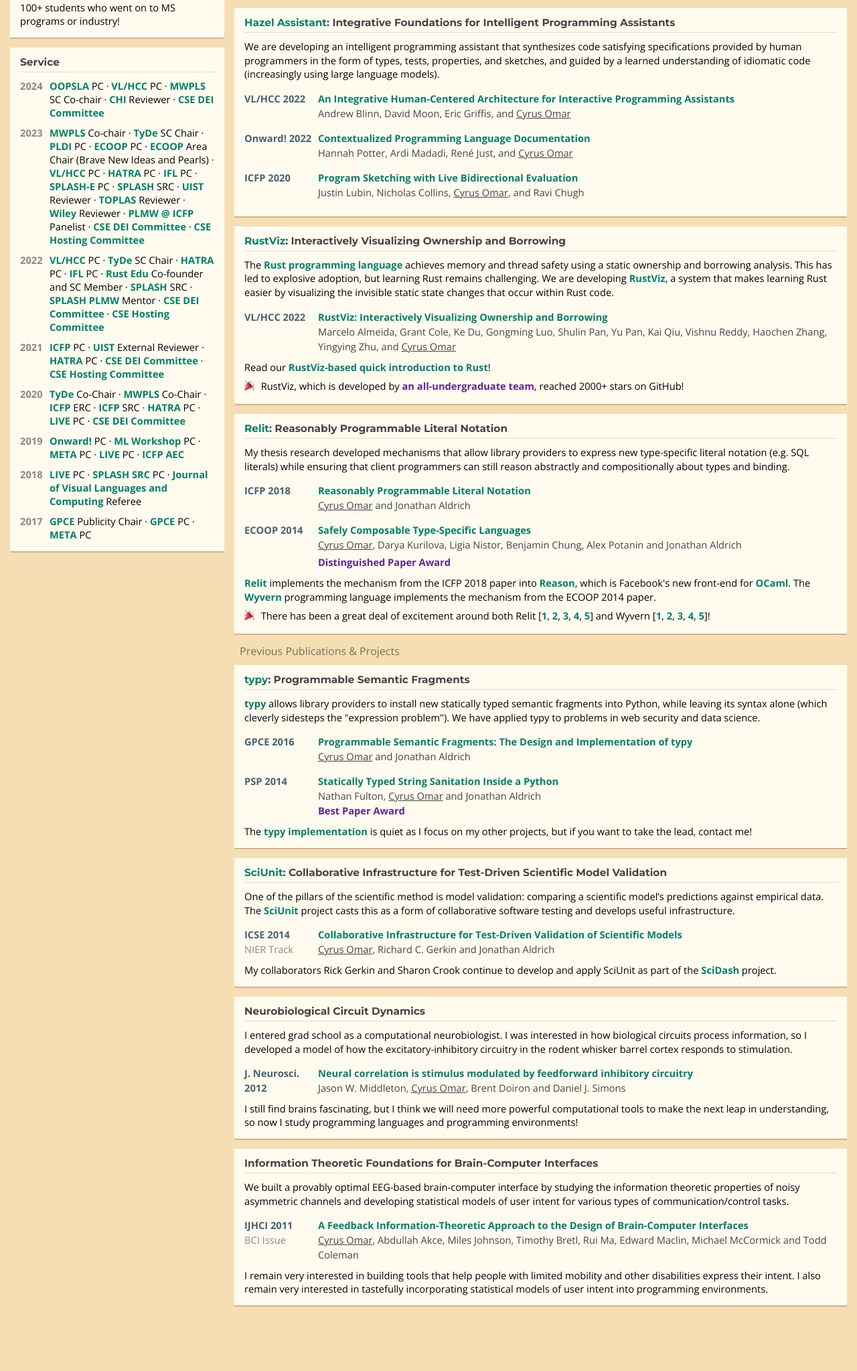
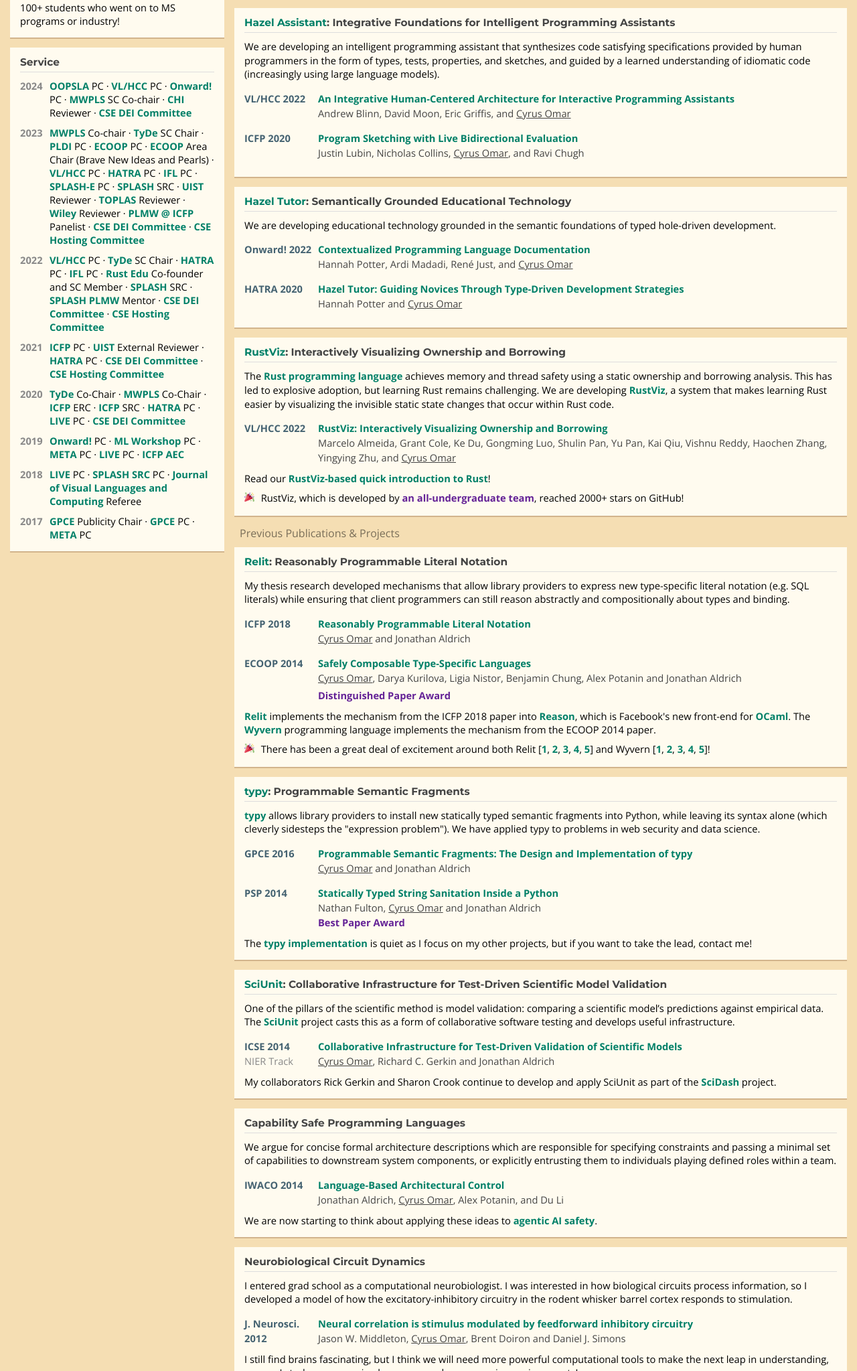
Before and after one commit to cyrus-/webpage, a plain HTML site: page index.html in a window 1280 px wide. Shown: the part 1236-3283 px from the top of the page at 67% size. Before the commit the page ends 3215 px from the top, so only its background shows below. Drawn offline with nearby package versions, Linux system fonts and the light colour scheme.

Commit message:
added IWACO, separated out hazel tutor, added onward to service

```diff
--- a/index.html
+++ b/index.html
@@ -326,6 +326,7 @@
             <div class="service-item">
               <a href="https://2024.splashcon.org/track/splash-2024-oopsla">OOPSLA</a> PC &middot;
               <a href="https://conf.researchr.org/home/vlhcc-2024">VL/HCC</a> PC &middot;
+              <a href="https://2024.splashcon.org/track/splash-2024-Onward-papers">Onward!</a> PC &middot;
               <a>MWPLS</a> SC Co-chair &middot;
               <a href="https://chi2024.acm.org/">CHI</a> Reviewer &middot;
               <a>CSE DEI Committee</a>
@@ -708,7 +709,25 @@
             </div>
           </div>
         </div>
-
+        <div class="paper">
+          <div class="paper-venue">ICFP 2020</div>
+          <div class="paper-details">
+            <div class="paper-title-line">
+              <a class="major-paper" href="https://arxiv.org/pdf/1911.00583.pdf">Program Sketching with Live
+                Bidirectional Evaluation</a>
+            </div>
+            <div class="paper-authors">
+              Justin Lubin, Nicholas Collins, <span class="me-author">Cyrus Omar</span>, and Ravi Chugh
+            </div>
+          </div>
+        </div>
+        </p>
+      </div>
+      <div class="card">
+        <h2><a href="https://hazel.org/">Hazel Tutor</a>: Semantically Grounded Educational Technology</h2>
+        <p>We are developing educational technology grounded in the semantic foundations of typed hole-driven
+          development.</p>
+        <p>
         <div class="paper">
           <div class="paper-venue">Onward! 2022</div>
           <div class="paper-details">
@@ -722,14 +741,14 @@
           </div>
         </div>
         <div class="paper">
-          <div class="paper-venue">ICFP 2020</div>
+          <div class="paper-venue">HATRA 2020</div>
           <div class="paper-details">
             <div class="paper-title-line">
-              <a class="major-paper" href="https://arxiv.org/pdf/1911.00583.pdf">Program Sketching with Live
-                Bidirectional Evaluation</a>
+              <a class="major-paper" href="https://hazel.org/hazeltutor-hatra2020.pdf">Hazel Tutor: Guiding Novices
+                Through Type-Driven Development Strategies</a>
             </div>
             <div class="paper-authors">
-              Justin Lubin, Nicholas Collins, <span class="me-author">Cyrus Omar</span>, and Ravi Chugh
+              Hannah Potter and <span class="me-author">Cyrus Omar</span>
             </div>
           </div>
         </div>
@@ -783,6 +802,8 @@
           </div>
         </div>
       </div>
+
+      <div class="project-separator">Previous Publications &amp; Projects</div>
       <div class="card" id="hazelnut-live">
         <h2><a href="http://www.github.com/cyrus-/relit/">Relit</a>: Reasonably Programmable Literal Notation</h2>
         <p>My thesis research developed mechanisms that allow library providers to express new type-specific literal
@@ -855,7 +876,6 @@
         </div>
       </div>
 
-      <div class="project-separator">Previous Publications &amp; Projects</div>
       <div class="card" id="hazelnut-popl17">
         <h2><a href="https://github.com/cyrus-/typy">typy</a>: Programmable Semantic Fragments</h2>
         <p><a href="https://github.com/cyrus-/typy">typy</a> allows library providers to install new statically typed
@@ -923,6 +943,44 @@
         <div>My collaborators Rick Gerkin and Sharon Crook continue to develop and apply SciUnit as part of the <a
             href="http://scidash.github.io/">SciDash</a> project.</div>
 
+        <!--<h4>LIVE 2017 Presentation</h4>
+              <p>Cyrus presented some of this work at the <a href="https://2017.splashcon.org/track/live-2017#About">LIVE 2017</a> workshop.</p>
+              <ul>
+                <li><a href="./hazelnut-dynamics-LIVE2017.pdf">Toward a Live Stepper for Typed Expressions with Holes</a> (Extended Abstract, LIVE 2017)</li>
+        <li><a href="./live-2017.pdf">Slides</a></li>
+      </ul>-->
+        <!--<h4>OBT 2017 Presentation</h4>
+        Ian presented a much earlier take on this work at the Off the Beaten Track (OBT) workshop at POPL 2017.
+        <ul>
+          <li>
+            <a href="http://www.cs.cmu.edu/~iev/resources/dynamics-obt17.pdf">Running Incomplete Programs</a> (Extended Abstract, OBT 2017)
+          </li>
+          <li><a href="http://www.cs.cmu.edu/~iev/resources/obt17-slides.pdf">Annotated slides</a></li>-->
+      </div>
+
+      <div class="card" id="hazelnut-live">
+        <h2>Capability Safe Programming Languages</h2>
+        <p>We argue for concise formal architecture descriptions which are
+          responsible for specifying constraints and passing a minimal set of capabilities
+          to downstream system components, or explicitly entrusting them to individuals
+          playing defined roles within a team.</p>
+        <p>
+        <div class="paper">
+          <div class="paper-venue">IWACO 2014</div>
+          <div class="paper-details">
+            <div class="paper-title-line">
+              <a class="major-paper"
+                href="https://www.cs.cmu.edu/~aldrich/papers/iwaco2014-arch-control.pdf">Language-Based Architectural
+                Control</a>
+            </div>
+            <div class="paper-authors">
+              Jonathan Aldrich, <span class="me-author">Cyrus Omar</span>, Alex Potanin, and Du Li
+            </div>
+          </div>
+        </div>
+        </p>
+        <div>We are now starting to think about applying these ideas to <a
+            href="https://openai.com/research/practices-for-governing-agentic-ai-systems">agentic AI safety</a>.</div>
         <!--<h4>LIVE 2017 Presentation</h4>
                           <p>Cyrus presented some of this work at the <a href="https://2017.splashcon.org/track/live-2017#About">LIVE 2017</a> workshop.</p>
                           <ul>
```
Also changed, not shown: 2 other files. Lines whose indentation alone changed are shown as unchanged.
